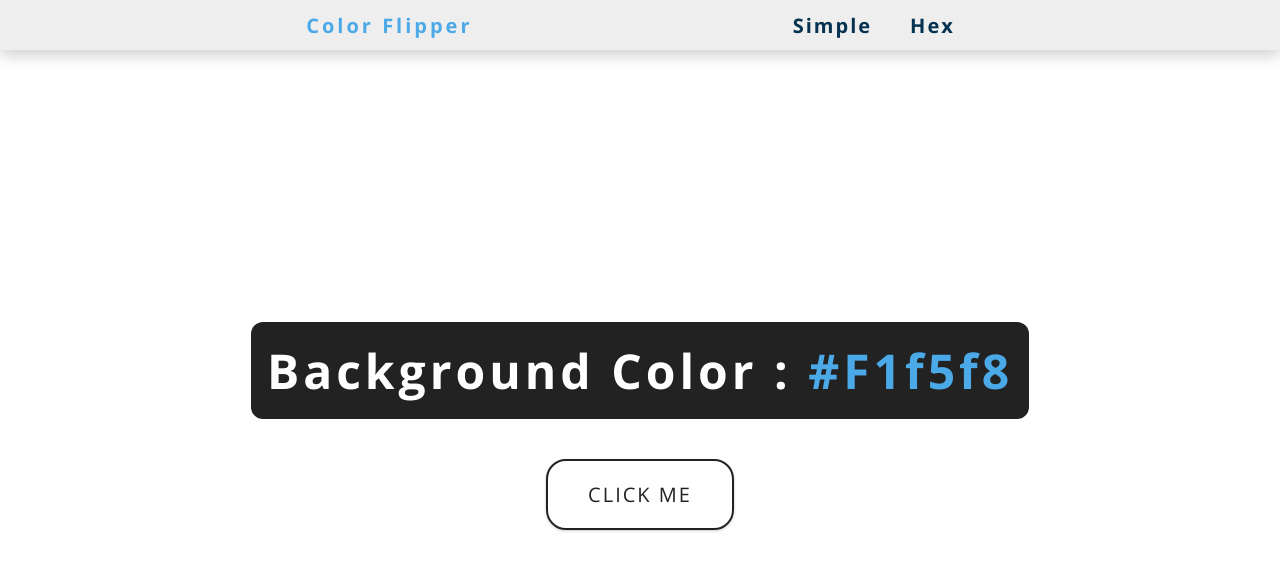
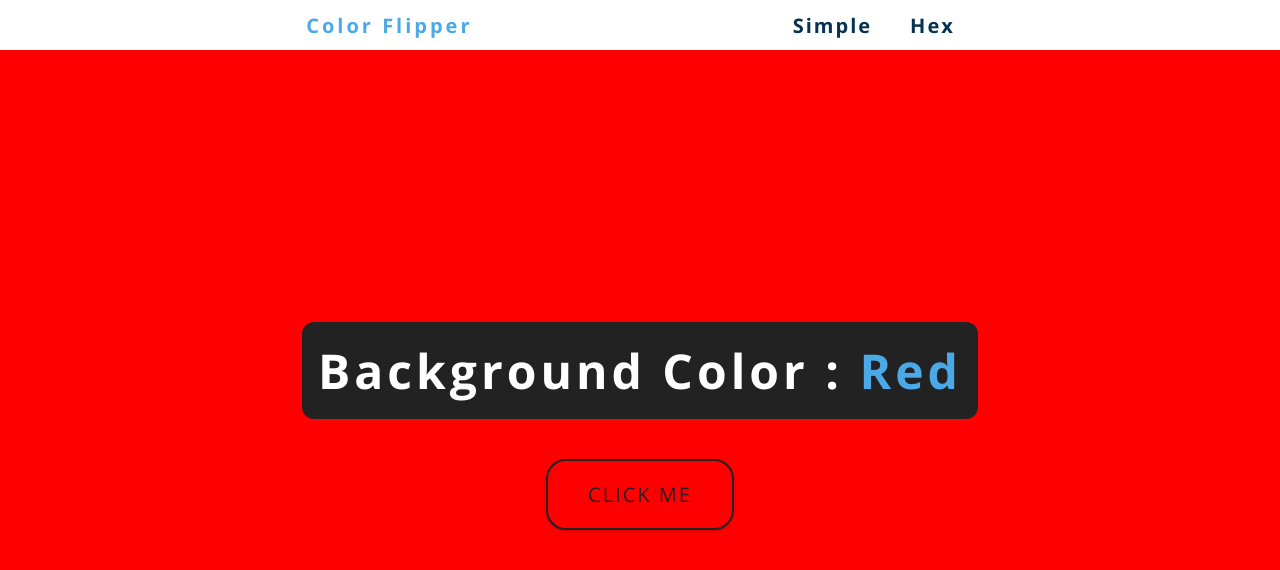
Before and after one commit to Youssefanter/JavaScript-Projects, a plain HTML site: page Color Flipper/index.html in a window 1280 px wide. Both pictures are taken after a click on the button "CLICK ME". Drawn offline with nearby package versions, Linux system fonts and the light colour scheme.

Commit message:
Done with the JS

```diff
--- a/Color Flipper/css/style.css
+++ b/Color Flipper/css/style.css
@@ -8,7 +8,7 @@
 }
 /* Start Navbar */
 nav{
-  background-color: #eee;
+  background-color: #fff;
   display: flex;
   justify-content: space-evenly;
   align-items: center;
@@ -51,6 +51,7 @@ main{
   justify-content: center;
   align-items: center;
   font-size: 2rem;
+  background-color: #F1f5f8;
 }
 main .container{
   text-align: center;
--- a/Color Flipper/js/main.js
+++ b/Color Flipper/js/main.js
@@ -0,0 +1,9 @@
+let colorsArr = ["#F1f5f8", "Green", "Rgba(133,122,200)", "Red"];
+let btn = document.getElementById("btn");
+let mainPage = document.querySelector("main");
+let colorText = document.getElementById("color");
+btn.addEventListener("click", () => {
+  let randomColor = Math.floor(Math.random() * colorsArr.length);
+  mainPage.style.backgroundColor = `${colorsArr[randomColor]}`;
+  colorText.innerText = `${colorsArr[randomColor]}`;
+});
```
